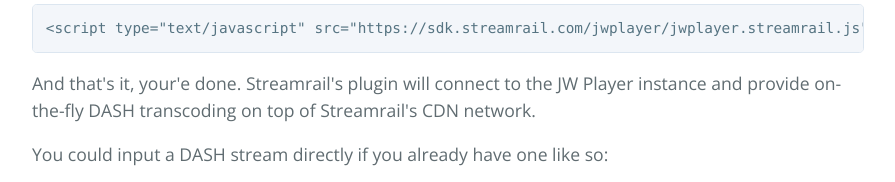
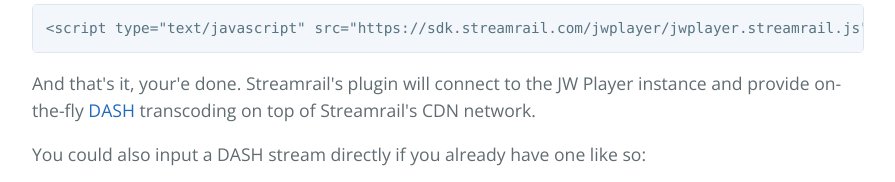
Before and after one commit to keyanmca/player-api-docs, a plain HTML site: page index.html in a window 1280 px wide. Shown: the part 11246-11428 px from the top of the page, without its empty margins (192-1087 px from the left). Drawn offline with nearby package versions, Linux system fonts and the light colour scheme.

```diff
--- a/index.html
+++ b/index.html
@@ -494,9 +494,9 @@
 <pre><code>&lt;script type="text/javascript" src="https://sdk.streamrail.com/jwplayer/jwplayer.streamrail.js"&gt;&lt;/script&gt;
 </code></pre>
 
-<p>And that's it, your'e done. Streamrail's plugin will connect to the JW Player instance and provide on-the-fly DASH transcoding on top of Streamrail's CDN network. </p>
+<p>And that's it, your'e done. Streamrail's plugin will connect to the JW Player instance and provide on-the-fly <a href="http://en.wikipedia.org/wiki/Dynamic_Adaptive_Streaming_over_HTTP">DASH</a> transcoding on top of Streamrail's CDN network. </p>
 
-<p>You could input a DASH stream directly if you already have one like so:</p>
+<p>You could also input a DASH stream directly if you already have one like so:</p>
 
 <pre><code>&lt;script type="text/javascript"&gt;
     var settings = {
```
Also changed, not shown: params.json (+1 -1 lines).
